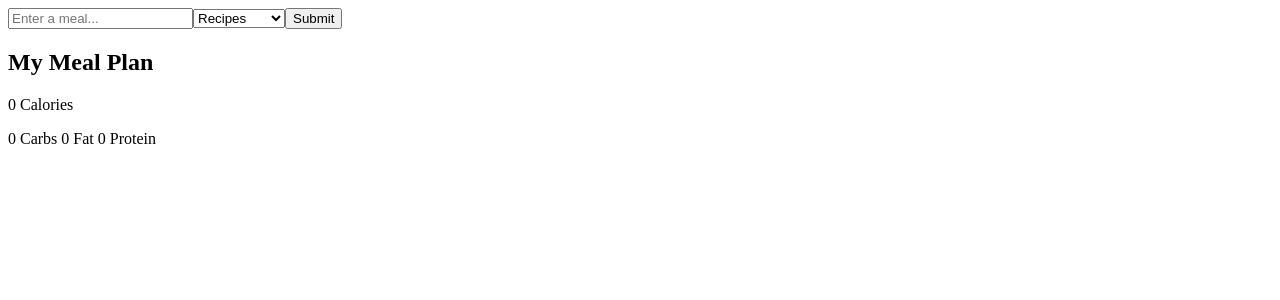
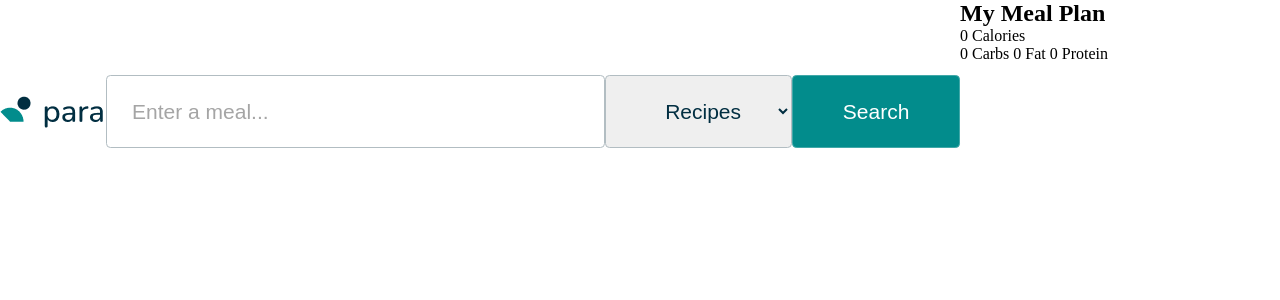
Before and after one commit to ameer-ahmad/para, a React (Create React App) app: page / in a window 1280 px wide. Shown: the top 300 px of the page. Built offline with nearby package versions, Linux system fonts and the light colour scheme.

Commit message:
styled search

```diff
--- a/src/App.css
+++ b/src/App.css
@@ -1,3 +1,9 @@
+* {
+  box-sizing: border-box;
+  margin: 0;
+  padding: 0;
+}
+
 .modalContainer {
   background-color: rgba(0, 0, 0, 0.3);
   position: fixed;
@@ -13,3 +19,59 @@
 .modal {
   background-color: #fff;
 }
+
+.container {
+  display: flex;
+}
+
+.mealsContainer {
+  width: 75%;
+}
+
+.searchContainer {
+  display: flex;
+  align-items:center;
+  justify-content: space-evenly;
+  margin-top: 75px;
+}
+
+.searchInput {
+  width: 650px;
+  height: 73px;
+  border: 1px solid #b2bdc2;
+  border-radius: 4.4px;
+  padding-left: 25px;
+  font-size: 21px;
+  color: #012E41;
+  padding-right: 10px;
+}
+
+.searchInput::placeholder {
+  color: #A5a5a5;
+}
+
+.searchBtn {
+  width: 222px;
+  height: 73px;
+  background-color: #028c8c;
+  border: 1px solid #41a8a8;
+  border-radius: 4.4px;
+  font-size: 21px;
+  color: #fff;
+  cursor: pointer;
+}
+
+.searchSelect {
+  width: 219px;
+  height: 73px;
+  border: 1px solid #b2bdc2;
+  border-radius: 4.4px;
+  padding-left: 55px;
+  font-size: 21px;
+  color: #012E41;
+}
+
+.mealContainer {
+  width: 370px;
+  height: 370px;
+}
--- a/src/App.js
+++ b/src/App.js
@@ -7,9 +7,13 @@ import { MealsProvider } from './contexts/MealsContext'
 function App() {
   return (
     <MealsProvider>
-      <Search />
-      <Meals />
-      <MealPlan />
+      <div className="container">
+        <div className="mealsContainer">
+          <Search />
+          <Meals />
+        </div>
+        <MealPlan />
+      </div>
     </MealsProvider>
   );
 }
--- a/src/components/Meal.js
+++ b/src/components/Meal.js
@@ -105,7 +105,7 @@ const Meal = ({meal}) => {
 
     return (
         <>
-            <div onClick={() => setModalIsOpen(true)}>
+            <div className="mealContainer" onClick={() => setModalIsOpen(true)}>
                 <img src={meal.image} alt={meal.title} />
                 <h3>{meal.title}</h3>
                 <p>Calories: {nutrients.calories}cal Carbs: {nutrients.carbs} Fat: {nutrients.fat} Proteins: {nutrients.protein}</p>
--- a/src/components/Search.js
+++ b/src/components/Search.js
@@ -1,6 +1,7 @@
 import React, { useState, useContext, useEffect } from 'react'
 import axios from 'axios'
 import MealsContext from '../contexts/MealsContext'
+import logo from '../images/logo.png'
 
 const Search = () => {
 
@@ -99,14 +100,15 @@ const Search = () => {
     }
 
   return (
-    <div>
-        <input type="search" placeholder="Enter a meal..." value={search} onChange={(e) => setSearch(e.target.value)}/>
-        <select name="meals" id="meals" onChange={(e) => setMealType(e.target.value)}>
+    <div className="searchContainer">
+        <img src={logo} alt="logo" className="searchLogo" />
+        <input className="searchInput" type="search" placeholder="Enter a meal..." value={search} onChange={(e) => setSearch(e.target.value)}/>
+        <select className="searchSelect" name="meals" id="meals" onChange={(e) => setMealType(e.target.value)}>
             <option value="recipes">Recipes</option>
             <option value="products">Products</option>
             <option value="menuItems">Menu Items</option>
         </select>
-        <button onClick={submit}>Submit</button>
+        <button className="searchBtn" onClick={submit}>Search</button>
     </div>
   )
 }
```
Also changed, not shown: src/images/logo.png (added).
